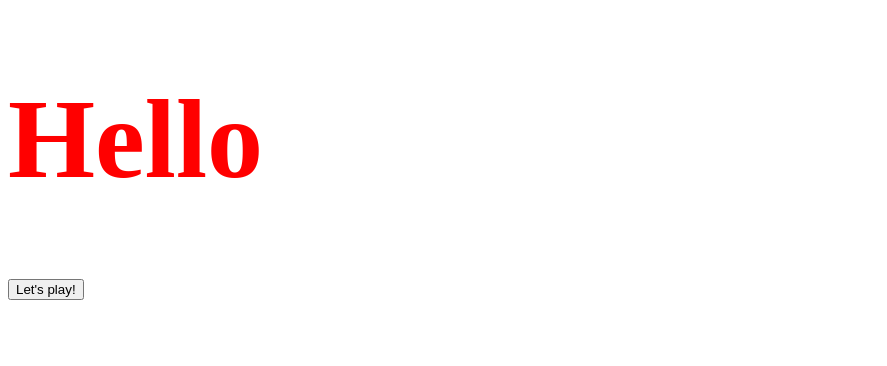
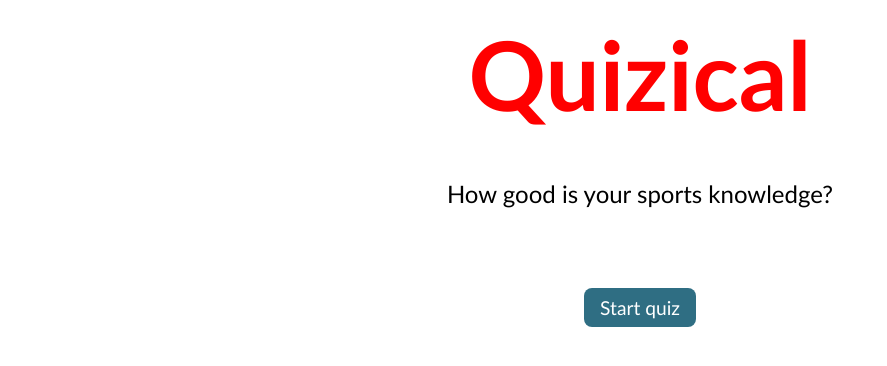
Before and after one commit to 88Hannah/training-2024, a React (Vite) app in the folder quizzical/: page / in a window 1280 px wide. Shown: the top 366 px of the page, without its empty margins (0-887 px from the left). Built offline with nearby package versions, Linux system fonts and the light colour scheme.

Commit message:
Simply styling added to app

```diff
--- a/quizzical/src/App.jsx
+++ b/quizzical/src/App.jsx
@@ -114,20 +114,23 @@ function App() {
 
   return (
     <>
-
+      <div className='game-container'>
+        <h1>Quizical</h1>
         {quizState === 'notStarted' &&
-        <div>
-          <h1>Hello</h1>
-          <button onClick={startQuiz}>Let's play!</button>
+          <div className='intro'>
+            <p>How good is your sports knowledge?</p>
+            <button onClick={startQuiz}>Start quiz</button>
           </div>}
         {(quizState === 'started' || quizState === 'finished') &&
           <div className={quizState === 'finished' ? 'marked' : ''}>
             {quizQuestions}
-          {quizState != 'finished' && <button onClick={markAnswers}>Submit</button>}
-          {displayMessage && <p>{displayMessage}</p>}
-          {quizState === 'finished' && <button onClick={startQuiz}>Play again</button>}
+            {quizState != 'finished' && <button className='submit' onClick={markAnswers}>Submit</button>}
+            {displayMessage && <p className='message-text'>{displayMessage}</p>}
+            {quizState === 'finished' && <button className='play-again' onClick={startQuiz}>Play again</button>}
           </div>
         }
+      </div>
+
 
     </>
   )
--- a/quizzical/src/components/QuizQuestion.jsx
+++ b/quizzical/src/components/QuizQuestion.jsx
@@ -73,9 +73,11 @@ export default function QuizQuestion({questionId, question, correct, incorrect,
 
 
     return (
-        <div>
+        <div className='quiz-question'>
             <p>{question}</p>
-            {answerElements}
+            <div className='question-answers'>
+                {answerElements}
+            </div>
         </div>
     )
 }
--- a/quizzical/src/style.css
+++ b/quizzical/src/style.css
@@ -1,14 +1,93 @@
+body {
+    font-family: Optima, Candara, 'Noto Sans', source-sans-pro, sans-serif;
+}
+
+.game-container {
+    max-width: 600px;
+    margin-right: auto;
+    margin-left: auto;
+}
+
+.intro {
+    text-align: center;
+}
+
 h1 {
-    font-size: 7rem;
+    font-size: 6rem;
     color: red;
+    text-align: center;
+    margin-top: 1rem;
+    margin-bottom: 3rem;
+}
+
+@media(max-width: 600px) {
+    h1 {
+        font-size: 3rem;
+    }
+}
+
+.intro p {
+    font-size: 1.5rem;
+    margin-bottom: 3rem;
+}
+
+button {
+    font-family: Optima, Candara, 'Noto Sans', source-sans-pro, sans-serif;
+    border-radius: 8px;
+    border: none;
+}
+
+button:hover {
+    cursor: pointer;
+}
+
+.intro button,
+.submit,
+.play-again {
+    font-size: 1.2rem;
+    padding: 0.5rem 1rem;
+    background-color: hsl(195, 47%, 35%);
+    color: white;
+    margin-top: 2rem;
+}
+
+.submit,
+.play-again {
+    margin-right: auto;
+    margin-left: auto;
+    display: block;
+}
+
+.intro button:hover,
+.submit:hover,
+.play-again:hover {
+    background-color: hsl(195, 47%, 25%);
+}
+
+.quiz-question {
+    margin-bottom: 2rem;
+}
+
+.quiz-question p {
+    margin-bottom: 1rem;
+}
+
+.question-answers {
+    display: flex;
+    flex-wrap: wrap;
+    gap: 1rem;
 }
 
 .option {
-    margin: 0.5rem;
+    padding: 0.3rem 0.9rem;
+}
+
+.option:hover {
+    background-color: hsl(195, 47%, 85%);
 }
 
 .option.selected {
-    background-color: lightgreen;
+    background-color: hsl(195, 47%, 55%);
 }
 
 
@@ -17,9 +96,13 @@ h1 {
 }
 
 .marked .option.selected {
-    background-color: red;
+    background-color: rgb(250, 134, 134);
 }
 
 .marked .option.correct {
-    background-color: green;
+    background-color: rgb(151, 199, 151);
 }
+
+.message-text {
+    font-size: 1.4rem;
+}
```
Lines whose indentation alone changed are shown as unchanged.
